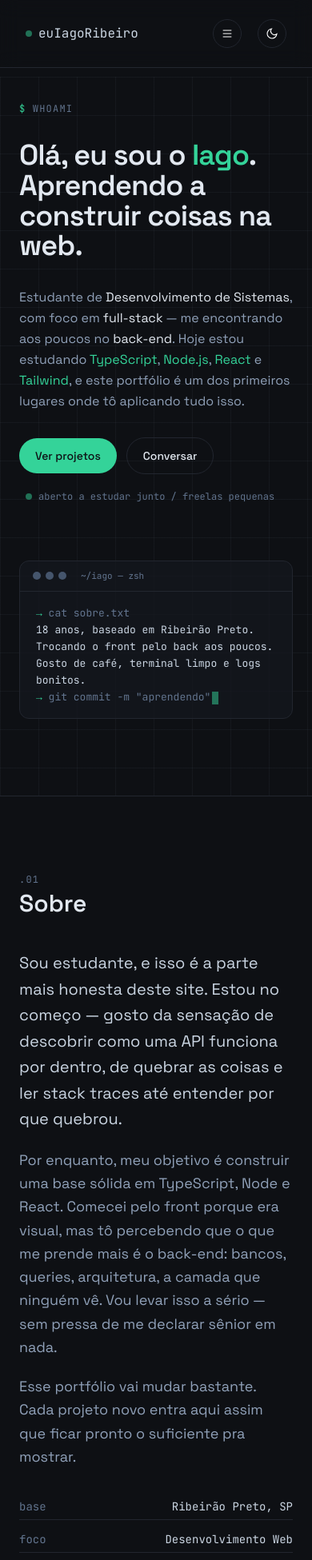
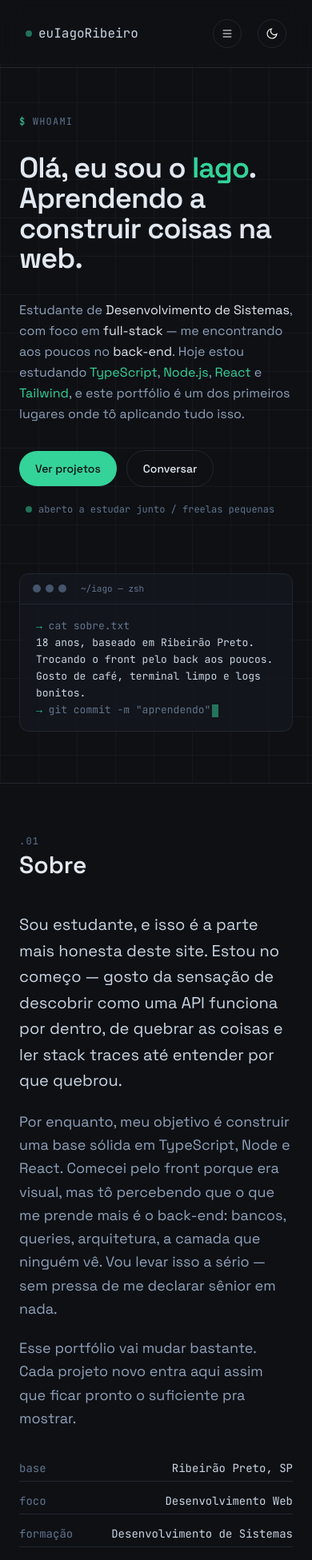
Before and after one commit to euIagoRibeiro/portfolio, a React (Vite) app: page / in a window 390 px wide. Shown: the top 1951 px of the page at 80% size. Built offline with nearby package versions, Linux system fonts and the light colour scheme.

Commit message:
style: adjust spacing on hero, about and app

```diff
--- a/src/App.tsx
+++ b/src/App.tsx
@@ -6,7 +6,7 @@ function App() {
   return (
     <div className='bg-ink min-h-screen text-slate-200'>
       <Header />
-      <main className='pt-24'>
+      <main className='pt-20'>
         <Hero />
         <About />
         <Stack />
--- a/src/components/sections/About.tsx
+++ b/src/components/sections/About.tsx
@@ -1,6 +1,6 @@
 function About() {
   return (
-    <section className="py-24 px-6 border-t border-ink-line">
+    <section className="py-16 md:py-24 px-6 border-t border-ink-line">
       <div className="max-w-5xl mx-auto grid md:grid-cols-[200px_1fr] gap-10">
 
         <div className="reveal in">
--- a/src/components/sections/Hero.tsx
+++ b/src/components/sections/Hero.tsx
@@ -2,7 +2,7 @@ import Terminal from "../Terminal"
 
 function Hero() {
   return (
-    <section id="top" className="grid-bg pt-8 sm:pt-18 pb-24 px-6">
+    <section id="top" className="grid-bg pt-16 sm:pt-24 pb-16 sm:pb-24 px-6">
       <div className="max-w-5xl mx-auto flex flex-col gap-8">
 
         <p className="font-mono text-xs uppercase tracking-widest text-slate-500">
```
